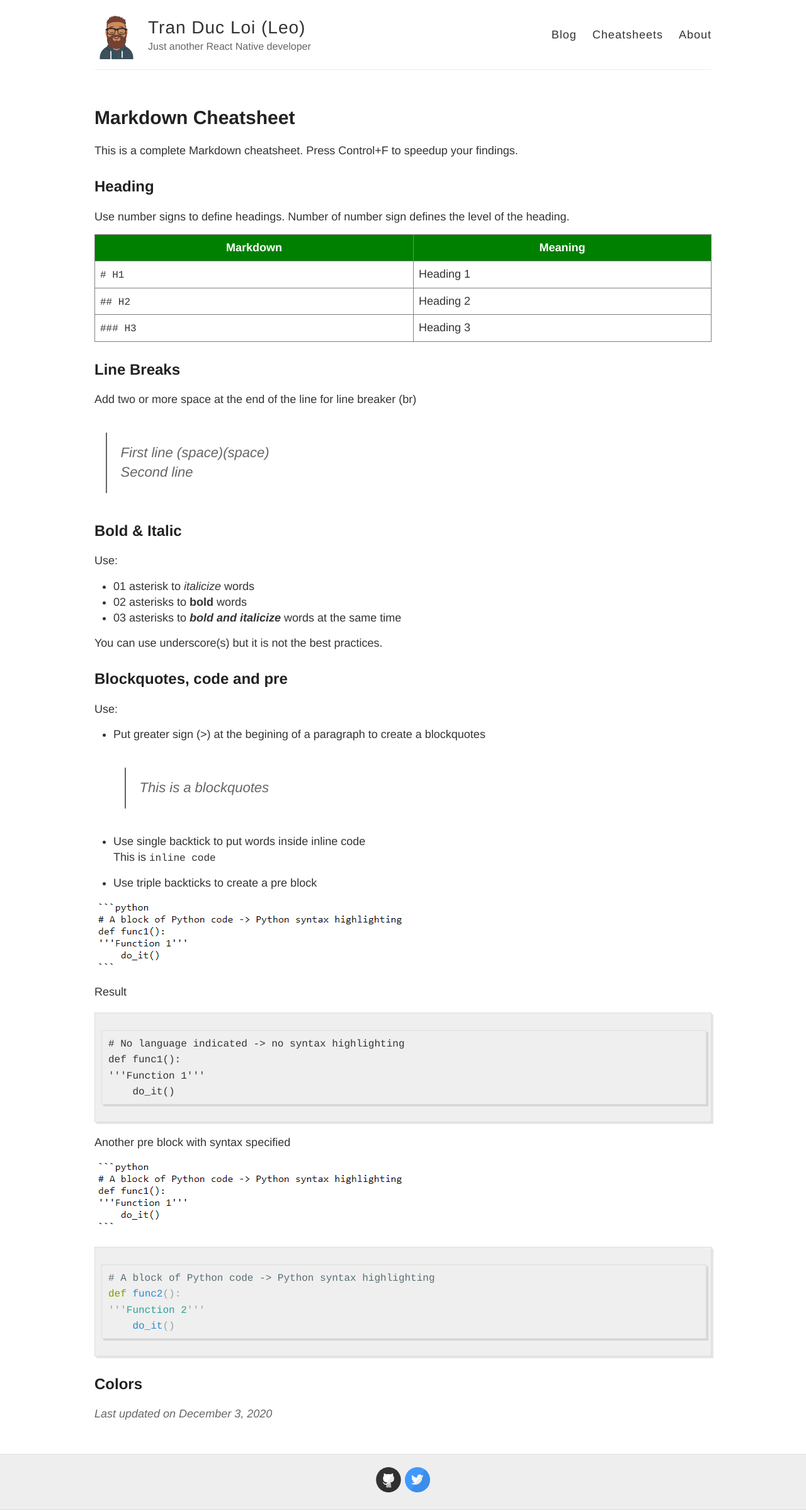
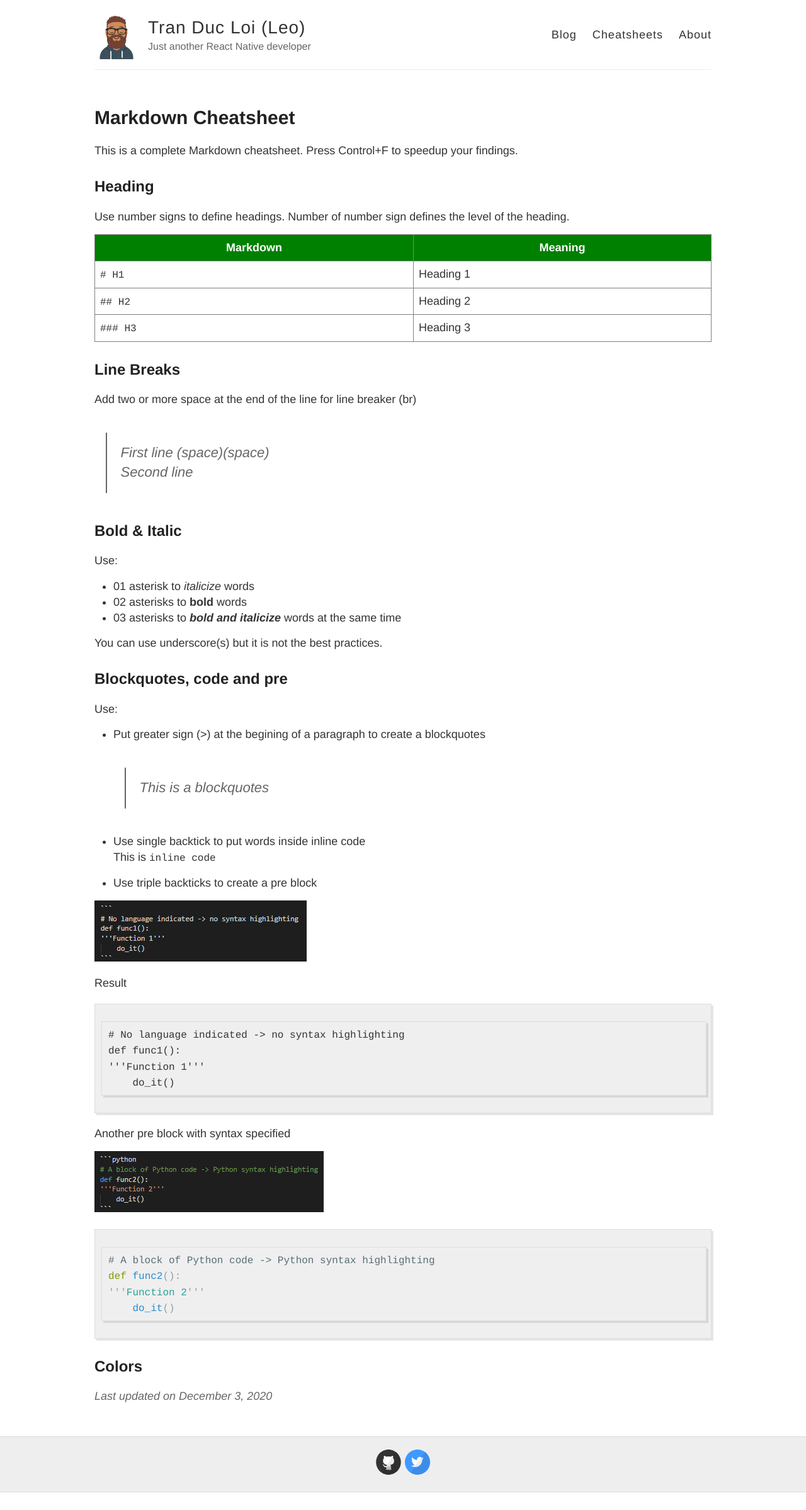
Before and after one commit to loitd/loitd.github.io, a Jekyll site: the page built from _cheatsheets/2020-12-03-markdown-cheatsheet.md, in a window 1280 px wide. Shown: the whole page at 63% size. Built offline with Jekyll 4.4.1, drawn with Linux system fonts in a browser that asks for light colours; after the commit the page ends 2370 px from its top, so only the background shows below that.

Commit message:
updated-by-loitd

```diff
--- a/_cheatsheets/2020-12-03-markdown-cheatsheet.md
+++ b/_cheatsheets/2020-12-03-markdown-cheatsheet.md
@@ -38,7 +38,7 @@ This is `inline code`
 
 - Use triple backticks to create a pre block
 
-![Markdown Python pre block]({{ site.baseurl }}/images/20201207/markdown-python-pre-block.png)
+![Markdown pre block]({{ site.baseurl }}/images/20201207/markdown-pre-block.png)
 
 Result
 
```
Also changed, not shown: images/20201207/markdown-pre-block.png (added), images/20201207/markdown-python-pre-block.png.
